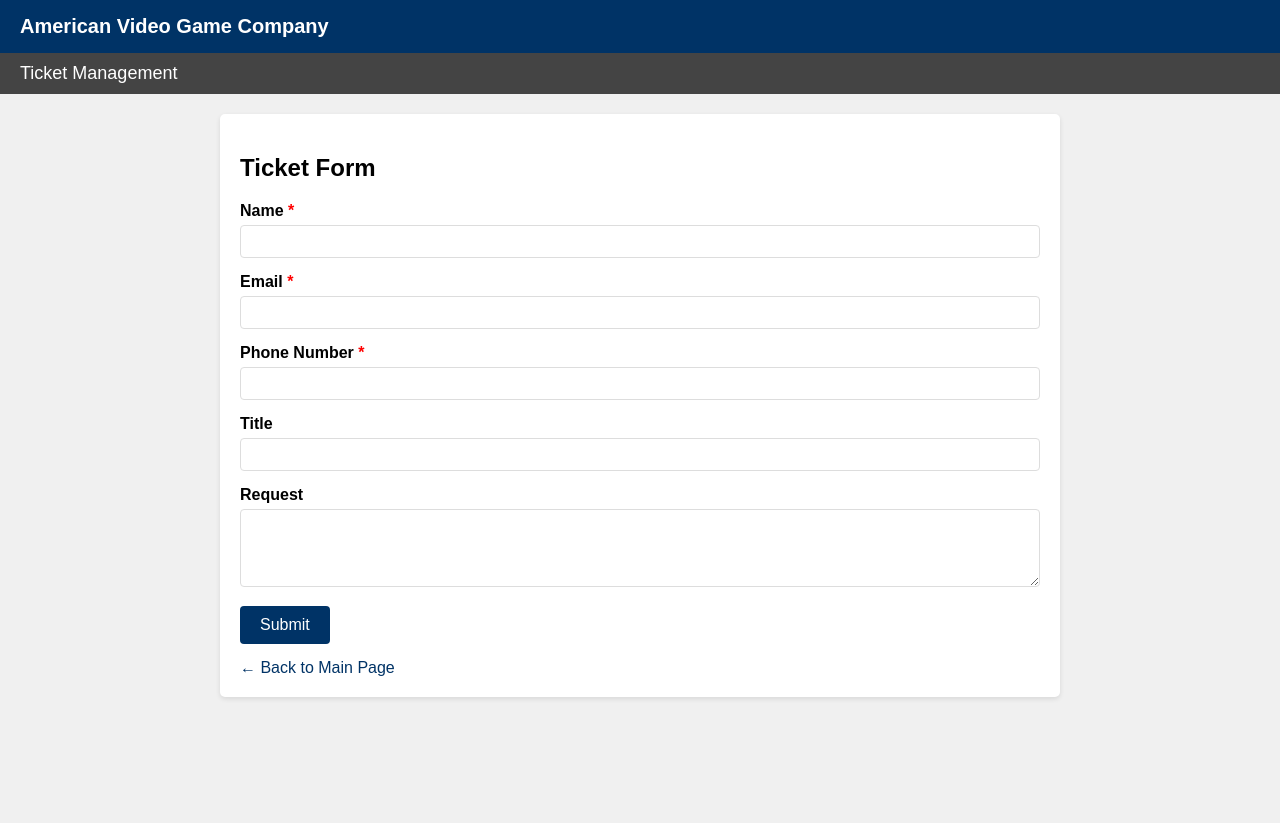
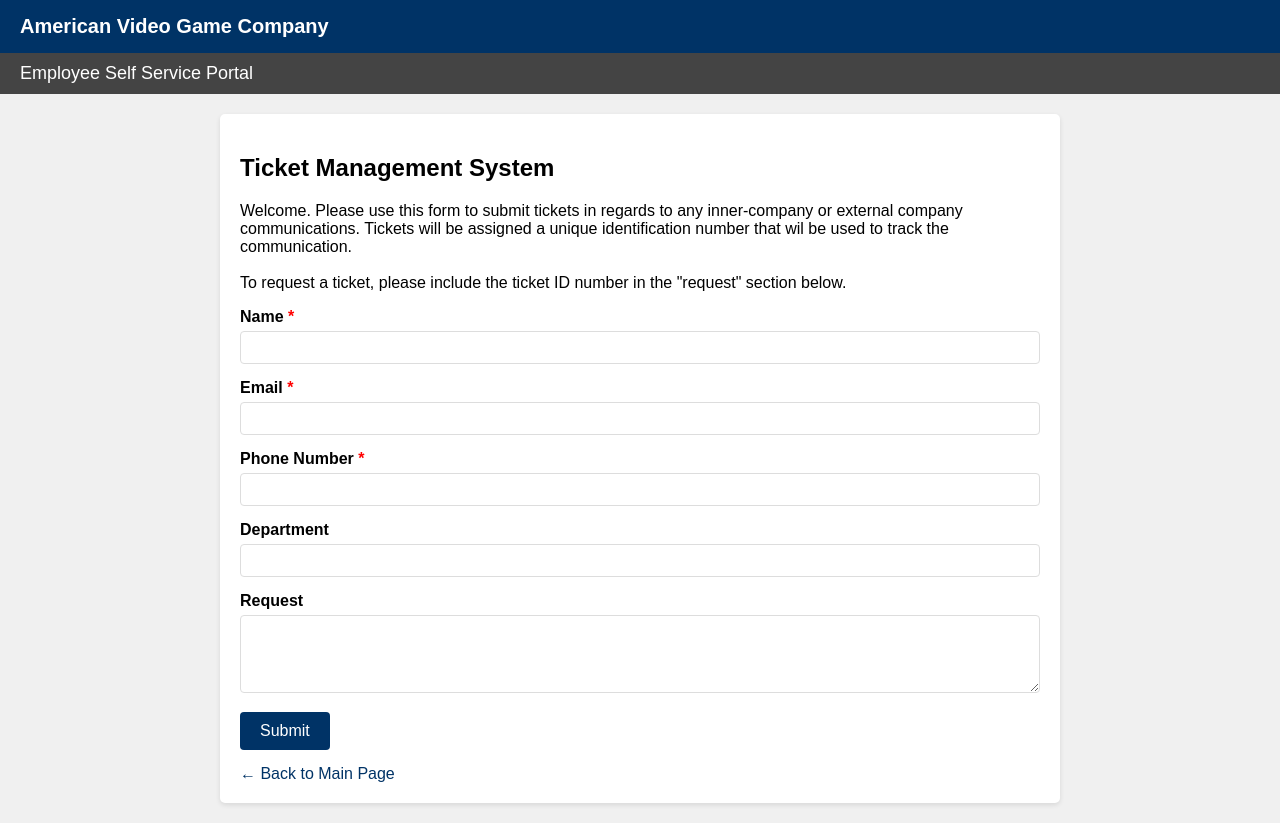
Before and after one commit to mluciano96/D284-WebPortal, a plain HTML site: page forms/ticket_management.html in a window 1280 px wide. Before the commit the page ends 800 px from the top, so only its background shows below. Drawn offline with Linux system fonts and the light colour scheme.

Commit message:
Updated Ticket Management Form

```diff
--- a/forms/ticket.html
+++ b/forms/ticket_management.html
@@ -8,10 +8,19 @@
 </head>
 <body>
     <div class="header">American Video Game Company</div>
-    <div class="subheader">Ticket Management</div>
+    <div class="subheader">Employee Self Service Portal</div>
 
     <div class="container form-container">
-        <h2>Ticket Form</h2>
+        <h2>Ticket Management System</h2>
+
+    <p class="section-description">
+        Welcome. Please use this form to submit tickets in regards to any inner-company or external company communications.
+        Tickets will be assigned a unique identification number that wil be used to track the communication.
+        <br>
+        <br>
+        To request a ticket, please include the ticket ID number in the "request" section below.
+    </p>
+
         <form action="confirmation.html">
             <div class="form-group">
                 <label class="required" for="name">Name</label>
@@ -29,7 +38,7 @@
             </div>
 
             <div class="form-group">
-                <label for="title">Title</label>
+                <label for="title">Department</label>
                 <input type="text" id="title" name="title">
             </div>
 
@@ -42,7 +51,7 @@
         </form>
 
         <div class="nav-back">
-            <a href="index.html">← Back to Main Page</a>
+            <a href="../index.html">← Back to Main Page</a>
         </div>
     </div>
 </body>
```
Also changed, not shown: index.html (+1 -1 lines).
